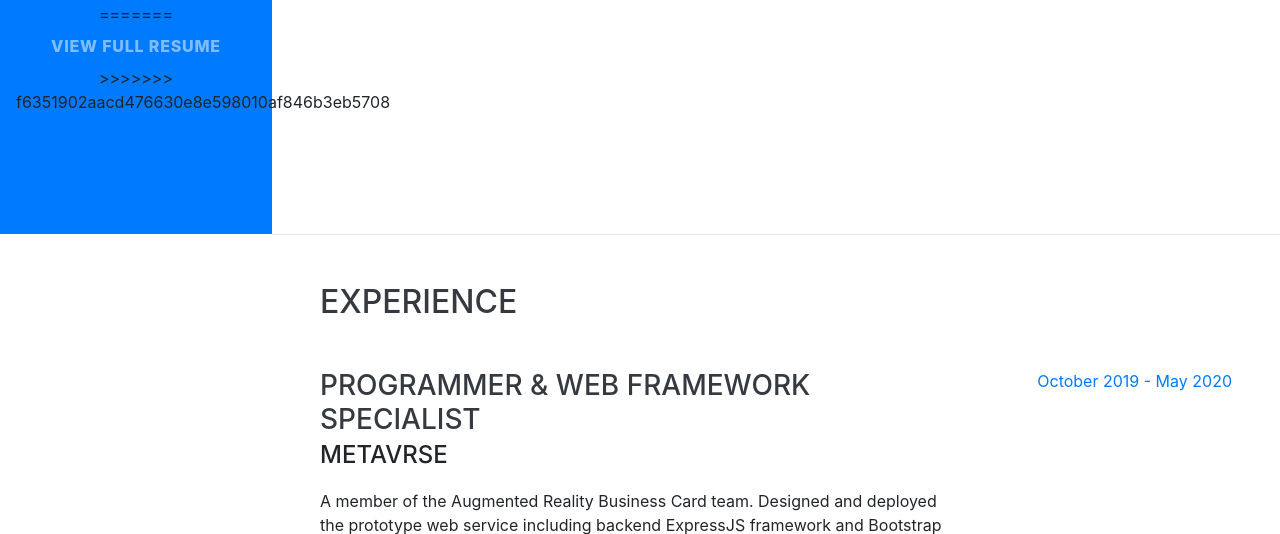
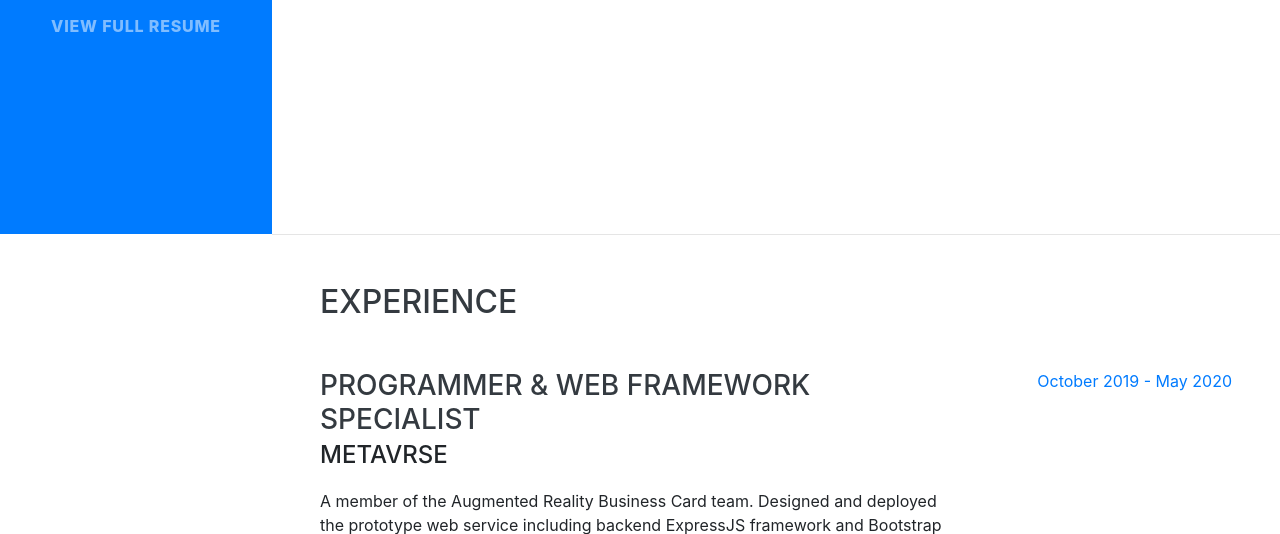
Before and after one commit to JamesToanwiiDo/jamestoanwiido.github.io, a website with bundled scripts: page index.html in a window 1280 px wide. Shown: the part 566-1100 px from the top of the page. Built offline with nearby package versions, Linux system fonts and the light colour scheme; a web font is replaced by a local one.

Commit message:
updated CV Apr27

```diff
--- a/index.html
+++ b/index.html
@@ -53,11 +53,7 @@
           <a class="nav-link js-scroll-trigger" href="#awards">Projects</a>
         </li>
         <li class="nav-item">
-<<<<<<< HEAD
           <a class="nav-link js-scroll-trigger" href="https://drive.google.com/file/d/1McK8-ZPMWwwL73r9uQz6ck0HwAmbtXEh/view?usp=sharing">View Full Resume</a>
-=======
-          <a class="nav-link js-scroll-trigger" href="https://drive.google.com/file/d/1o2kW0c3K5EJNrAEauYQ8GO6SNGXEjHrs/view?usp=sharing">View Full Resume</a>
->>>>>>> f6351902aacd476630e8e598010af846b3eb5708
         </li>
       </ul>
     </div>
```
